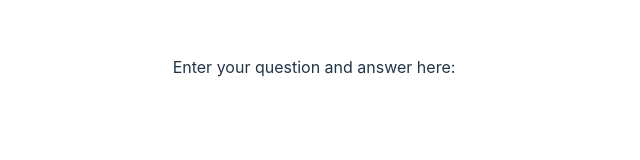
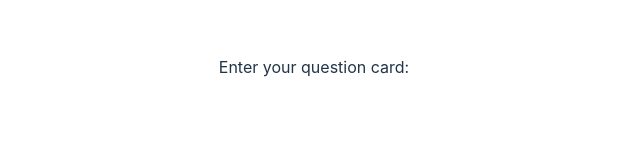
Before and after one commit to LamarcheG/quiz-app, a React (Vite) app: page / in a window 1280 px wide. Shown: the part 122-282 px from the top of the page, without its empty margins (326-966 px from the left). Built offline with nearby package versions, Linux system fonts and the light colour scheme; no server answers; the database is empty.

Commit message:
chore: change form message

```diff
--- a/src/Components/QuestionForm.tsx
+++ b/src/Components/QuestionForm.tsx
@@ -37,7 +37,7 @@ export const QuestionForm = ({ addQuestions }: QuestionFormProps) => {
 
   return (
     <form className="flex flex-col items-center" onSubmit={handleSubmit}>
-      <label htmlFor="bruteText">Enter your question and answer here:</label>
+      <label htmlFor="bruteText">Enter your question card:</label>
       <textarea
         name="bruteText"
         id="bruteText"
```
